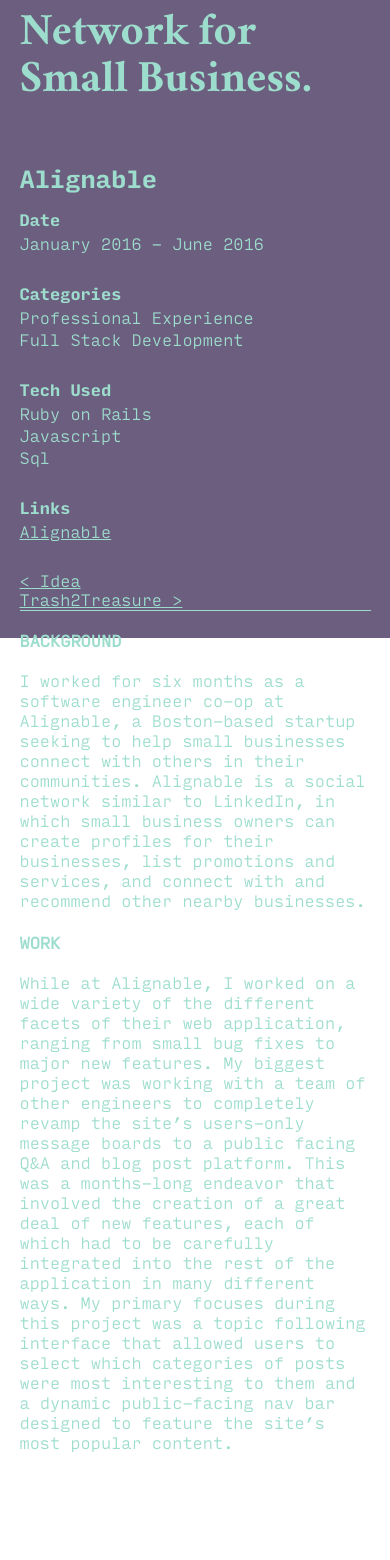
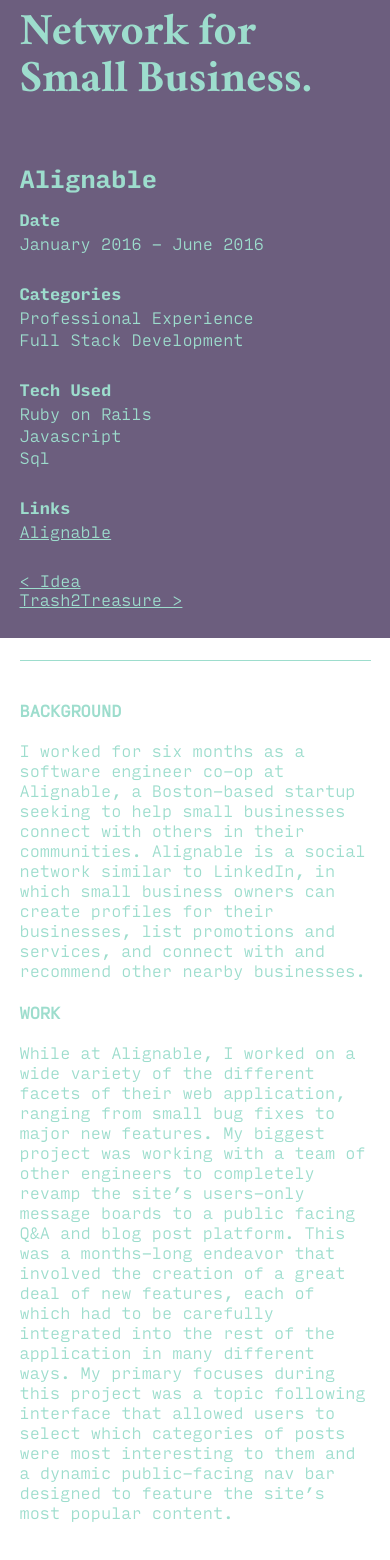
Before and after one commit to camden11/portfolio-old, a React (Create React App) app: page /work/alignable in a window 390 px wide. Shown: the part 206-1766 px from the top of the page. Before the commit the page ends 1716 px from the top, so only its background shows below. Built offline with nearby package versions, Linux system fonts and the light colour scheme.

Commit message:
improved project page mobile layout

```diff
--- a/src/css/index.css
+++ b/src/css/index.css
@@ -242,6 +242,10 @@
       border-left: none;
       padding-left: 0; } }
 
+@media (max-width: 768px) {
+  .project-data {
+    padding-bottom: 50px; } }
+
 .project-data-sticky {
   position: -webkit-sticky;
   position: sticky;
@@ -258,6 +262,10 @@
 
 .project > div {
   height: 100%; }
+
+@media (max-width: 768px) {
+  .project-content {
+    padding-top: 20px; } }
 
 .project-previews {
   margin-top: 20px; }
--- a/src/css/project.scss
+++ b/src/css/project.scss
@@ -7,6 +7,12 @@
     border-top: 1.5px solid $main-gray;
     border-left: none;
     padding-left: 0;
+  }
+}
+
+.project-data {
+  @media #{$small} {
+    padding-bottom: 50px;
   }
 }
 
@@ -30,6 +36,12 @@
 
 .project > div {
   height: 100%;
+}
+
+.project-content {
+  @media #{$small} {
+    padding-top: 20px;
+  }
 }
 
 .project-previews {
```
